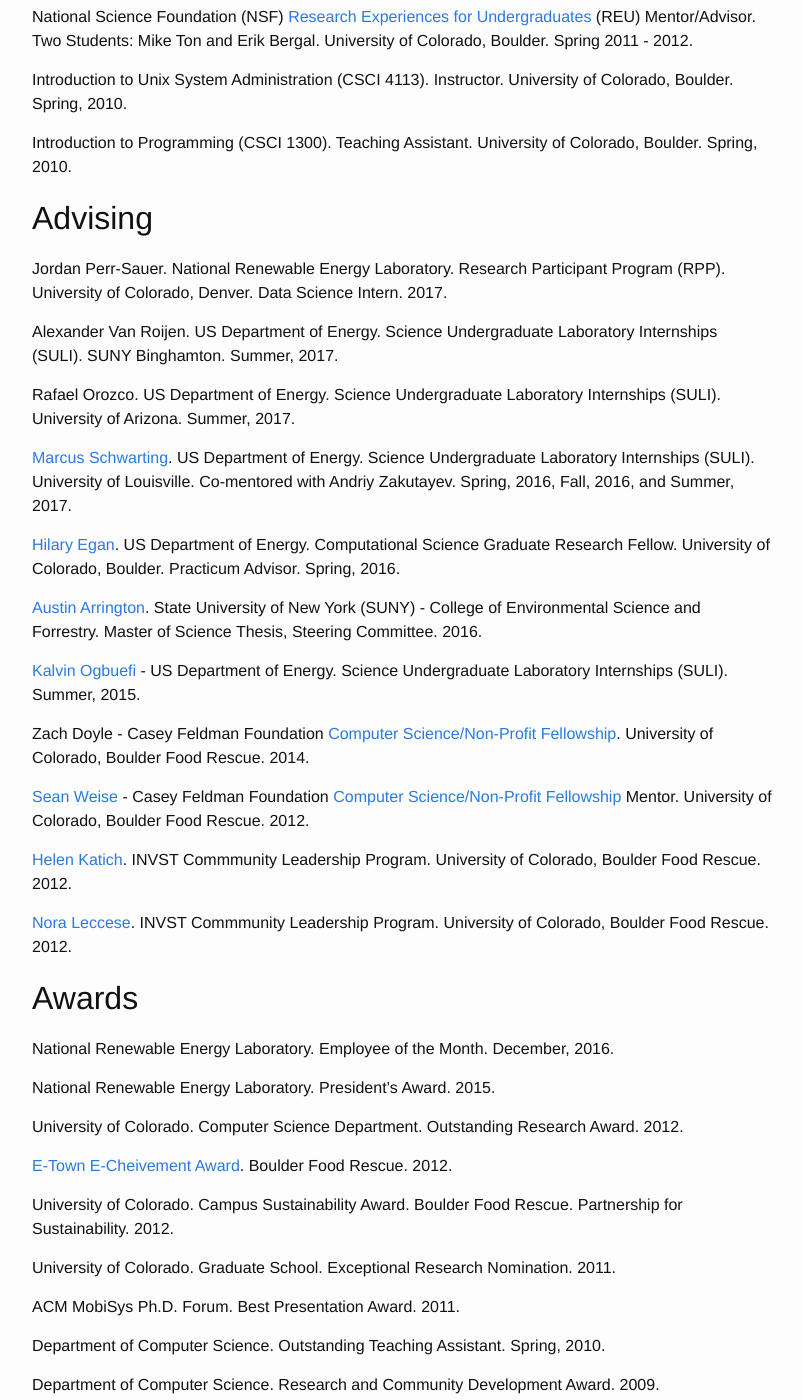
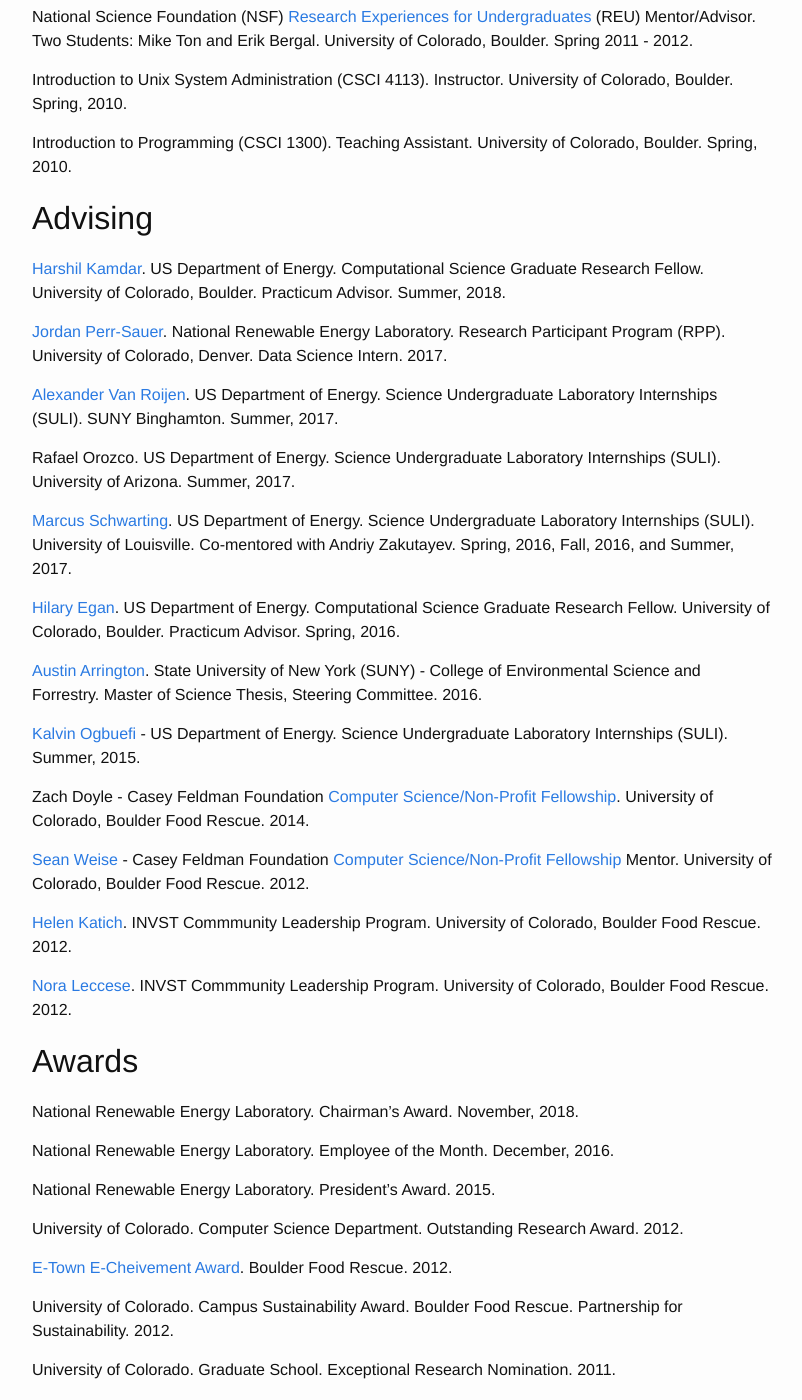
Before and after one commit to somerandomsequence/smallwhitecube, a Jekyll site: the page built from research.md, in a window 1280 px wide and 1400 px high, scrolled down 10515 px. Shown: the whole window, without its empty margins (238-1040 px from the left). Built offline with Jekyll 4.4.1, drawn with Linux system fonts in a browser that asks for light colours; nearby versions of some CDN libraries; some of the changed text lies outside the part shown.

Commit message:
Expanded research

```diff
--- a/research.md
+++ b/research.md
@@ -85,9 +85,11 @@
 
 ## Advising
 
-Jordan Perr-Sauer. National Renewable Energy Laboratory. Research Participant Program (RPP). University of Colorado, Denver. Data Science Intern. 2017.
+[Harshil Kamdar](https://www.linkedin.com/in/harshil-kamdar-22475057/). US Department of Energy. Computational Science Graduate Research Fellow. University of Colorado, Boulder. Practicum Advisor. Summer, 2018.
 
-Alexander Van Roijen. US Department of Energy. Science Undergraduate Laboratory Internships (SULI). SUNY Binghamton. Summer, 2017.
+[Jordan Perr-Sauer](https://www.linkedin.com/in/jordanperr/). National Renewable Energy Laboratory. Research Participant Program (RPP). University of Colorado, Denver. Data Science Intern. 2017.
+
+[Alexander Van Roijen](https://www.linkedin.com/in/alexandervanroijen/). US Department of Energy. Science Undergraduate Laboratory Internships (SULI). SUNY Binghamton. Summer, 2017.
 
 Rafael Orozco. US Department of Energy. Science Undergraduate Laboratory Internships (SULI). University of Arizona. Summer, 2017.
 
@@ -109,6 +111,8 @@
 
 ## Awards
 
+National Renewable Energy Laboratory. Chairman's Award. November, 2018.
+
 National Renewable Energy Laboratory. Employee of the Month. December, 2016.
 
 National Renewable Energy Laboratory. President's Award. 2015.
@@ -128,6 +132,12 @@
 Department of Computer Science. Research and Community Development Award. 2009.
 
 ## Grants and Fellowships
+
+Department of Energy. Vehicle Technolohie Office. ATHENA: Advancing Transportation Hubs' Efficiency Using Novel Analytics. $5,000,000. 2018-2021. [Press release](https://www.nrel.gov/news/press/2018/nrel-to-lead-5-million-initiative-to-reduce-energy-use-and-increase-energy-efficiency-of-major-transportation-hub.html).
+
+Department of Energy. Wind Energy Technology Office - Lab Call. Distributed Wind: Tools Assessing Performance. Researcher and Co-PI with Heidi Tinnesand and Michael Lawson. 2018-2019.
+
+Department of Energy. Vehicle Technology Office - Lab Call. Livewire - Data Management Plaform for Energy Efficient Mobility Systems. Researcher and Co-PI with Johanna Levene. 2018-2020.
 
 National Renewable Energy Laboratory (NREL) Model and Tool Investment Prorgam (MTI). Wind Integration National Dataset (WIND) Toolkit Maintenance. Researcher and Co-PI with Caroline Draxl. 2017.
 
```
